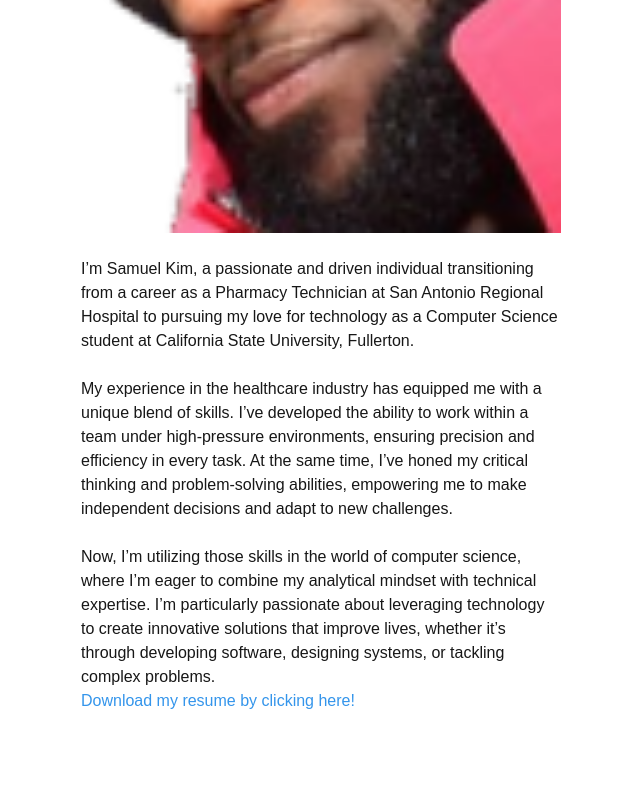
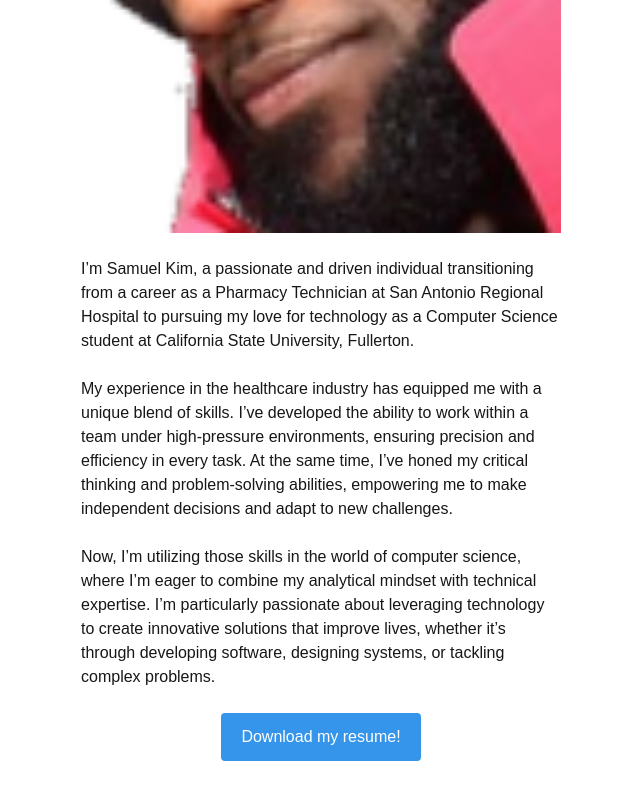
Before and after one commit to Chocopepero/chocopepero.github.io, a Next.js app in the folder my-website/: page /aboutme in a window 1280 px wide. Shown: the part 356-1156 px from the top of the page, without its empty margins (319-959 px from the left). Before the commit the page ends 1084 px from the top, so only its background shows below. Built offline with nearby package versions, Linux system fonts and the light colour scheme.

Commit message:
About me page filled out

```diff
--- a/my-website/src/app/aboutme/page.js
+++ b/my-website/src/app/aboutme/page.js
@@ -12,25 +12,31 @@ export default function AboutMePage() {
           a career as a Pharmacy Technician at San Antonio Regional Hospital to
           pursuing my love for technology as a Computer Science student at
           California State University, Fullerton.
-          <br></br><br></br>
-          My experience in the
-          healthcare industry has equipped me with a unique blend of skills.
-          I’ve developed the ability to work within a team under
-          high-pressure environments, ensuring precision and efficiency in every
-          task. At the same time, I’ve honed my critical thinking and
+          <br></br>
+          <br></br>
+          My experience in the healthcare industry has equipped me with a unique
+          blend of skills. I’ve developed the ability to work within a team
+          under high-pressure environments, ensuring precision and efficiency in
+          every task. At the same time, I’ve honed my critical thinking and
           problem-solving abilities, empowering me to make independent decisions
           and adapt to new challenges.
-          <br></br><br></br>
-          Now, I’m utilizing those skills in the
-          world of computer science, where I’m eager to combine my analytical
-          mindset with technical expertise. I’m particularly passionate about
-          leveraging technology to create innovative solutions that improve
-          lives, whether it’s through developing software, designing systems, or
-          tackling complex problems.
+          <br></br>
+          <br></br>
+          Now, I’m utilizing those skills in the world of computer science,
+          where I’m eager to combine my analytical mindset with technical
+          expertise. I’m particularly passionate about leveraging technology to
+          create innovative solutions that improve lives, whether it’s through
+          developing software, designing systems, or tackling complex problems.
         </h1>
-        <h1>
-        <a className="bio-link" href="/documents/Samuel_Kim_Resume.pdf" download>Download my resume by clicking here!</a>
-        </h1>
+        <div className="center-container">
+        <a
+          class="styled-button"
+          href="/documents/Samuel_Kim_Resume.pdf"
+          download
+        >
+           Download my resume!
+        </a>
+        </div>
       </div>
     </div>
   );
--- a/my-website/src/app/globals.css
+++ b/my-website/src/app/globals.css
@@ -116,6 +116,13 @@ main {
   animation: fadeIn 0.5s forwards;
 }
 
+.center-container {
+  display: flex;
+  justify-content: center;
+  align-items: center;
+  height: 12vh;
+}
+
  /* Style inputs with type="text", select elements and textareas */
  input[type=text],input[type=email], select, textarea {
   width: 100%; /* Full width */
@@ -136,14 +143,13 @@ input[type=submit] {
   padding: 12px 20px;
   border: none;
   border-radius: 4px;
-  cursor: pointer;
+  cursor: var(--custom-cursor-hover);
 }
 
 input[type=submit]:hover {
   background-color: #094982;
 }
 
-/* Add a background color and some padding around the form */
 .contact {
   margin: auto;
   width: 70%;
@@ -165,21 +171,42 @@ input[type=submit]:hover {
   text-align: left;
   padding: 10px;
 }
-a.bio-link{
-  color:#3495eb;
-  text-decoration: none;
-  transition: color 0.3s ease;
-  cursor: var(--custom-cursor-hover);
+
+.styled-button {
+  display: inline-flex; /* Button-like display */
+  align-items: center; /* Center content vertically */
+  justify-content: center; /* Center content horizontally */
+  padding: 12px 20px; /* Spacing */
+  background-color: #3495eb; /* Button background */
+  color: white; /* Text color */
+  border: none; /* Remove border */
+  border-radius: 4px; /* Rounded corners */
+  text-decoration: none; /* Remove underline */
+  font-size: 16px; /* Text size */
+  font-weight: 500; /* Font weight */
+  cursor: var(--custom-cursor-hover); /* Ensure custom cursor */
+  transition: background-color 0.3s ease; /* Smooth hover transition */
+  gap: 8px; /* Spacing between icon and text */
+
 }
-a.bio-link:hover{
-  cursor: var(--custom-cursor-hover);
-  color:#094982;
+
+/* Apply hover effect */
+.styled-button:hover {
+  background-color: #094982; /* Darker hover color */
+  cursor: var(--custom-cursor-hover); /* Ensure cursor consistency */
 }
+
+/* Apply cursor to all child elements */
+.styled-button * {
+  cursor: inherit; /* Inherit the cursor from parent */
+}
+
 
 .responsive-image {
   width: 100%;
   height: auto;
 }
+
 
 @media screen and (max-width: 600px) {
   /* Display the links vertically instead of horizontally on small screens */
```
